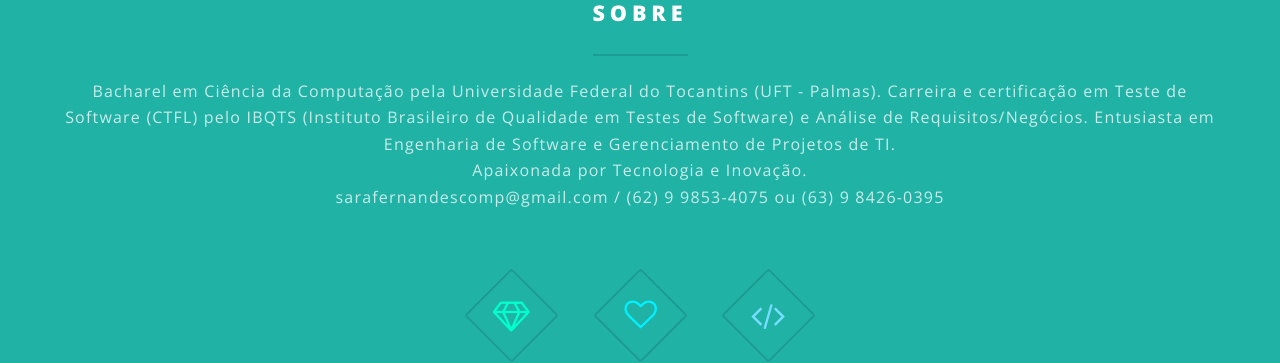
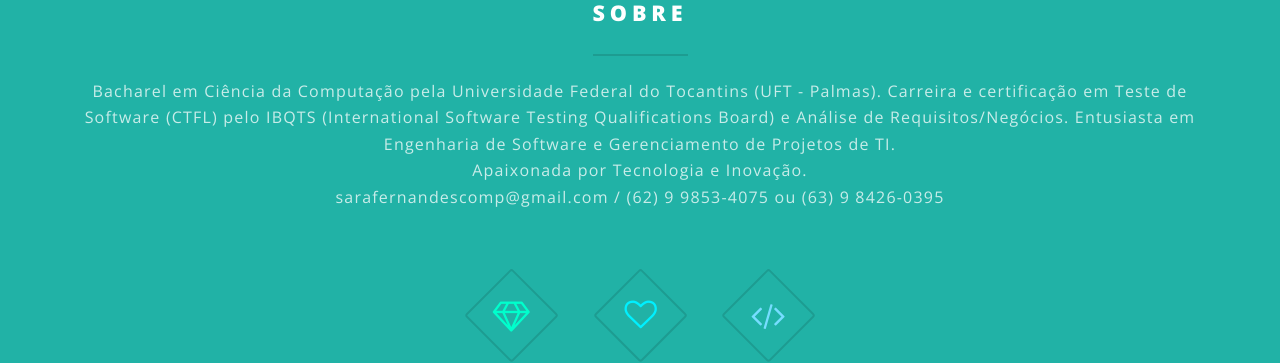
Before and after one commit to SaraFernandes/sarafernandes.github.io_sfdhgdfg, a Jekyll site: the page built from index.html, in a window 1280 px wide and 900 px high, scrolled down 922 px. Shown: the part 180-543 px from the top of the window. Built offline with Jekyll 4.4.1, drawn with Linux system fonts in a browser that asks for light colours.

Commit message:
Update index.html

```diff
--- a/index.html
+++ b/index.html
@@ -18,7 +18,7 @@ layout: landing
 						<div class="inner">
 							<header class="major">
 								<h2>Sobre</h2>
-								<p>Bacharel em Ciência da Computação pela Universidade Federal do Tocantins (UFT - Palmas). Carreira e certificação em Teste de Software (CTFL) pelo IBQTS (Instituto Brasileiro de Qualidade em Testes de Software) e Análise de Requisitos/Negócios. Entusiasta em Engenharia de Software e Gerenciamento de Projetos de TI. <br />
+								<p>Bacharel em Ciência da Computação pela Universidade Federal do Tocantins (UFT - Palmas). Carreira e certificação em Teste de Software (CTFL) pelo IBQTS (International Software Testing Qualifications Board) e Análise de Requisitos/Negócios. Entusiasta em Engenharia de Software e Gerenciamento de Projetos de TI. <br />
 								  Apaixonada por Tecnologia e Inovação. <br />
 									sarafernandescomp@gmail.com / (62) 9 9853-4075 ou (63) 9 8426-0395
 								</p>
```
